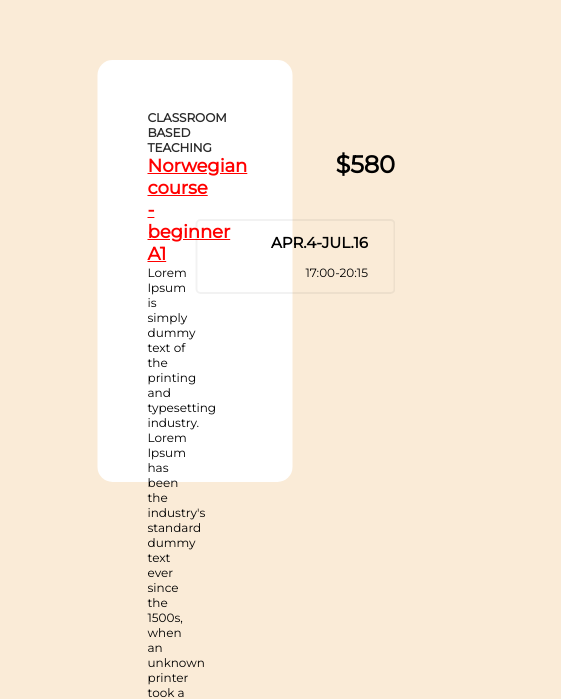
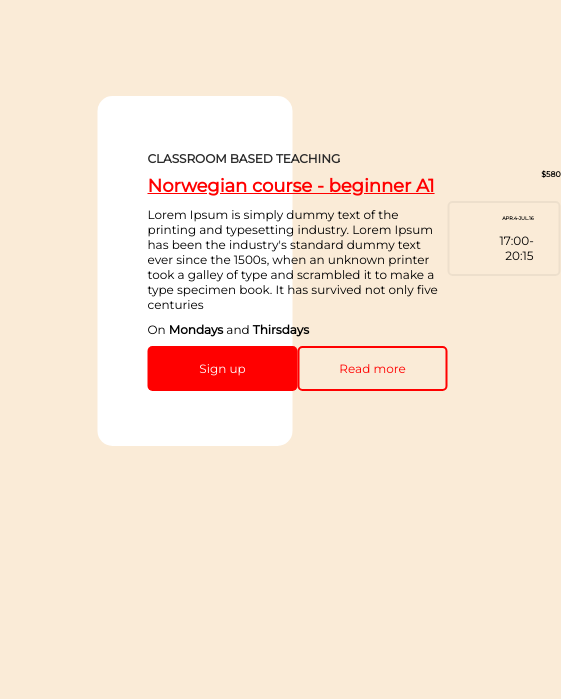
Before and after one commit to darkogoluza/simple-card, a plain HTML site: page index.html in a window 390 px wide. Shown: the part 151-850 px from the top of the page, 561 px wide, since content can reach past the window. Drawn offline with Linux system fonts and the light colour scheme.

Commit message:
Changed style.css (Card responsivnes)
Made the card more responsive but only in landscape mode

```diff
--- a/style.css
+++ b/style.css
@@ -12,7 +12,7 @@ body {
 .card {
   background-color: white;
   width: 50%;
-  height: 50vh;
+  height: 350px;
 
   position: absolute;
   top: 50%;
@@ -29,7 +29,7 @@ body {
 }
 
 .main-section {
-  width: 50%;
+  width: 350px;
 
   display: flex;
   flex-direction: column;
@@ -89,14 +89,14 @@ body {
 
 .card-price {
   font-weight: bold;
-  font-size: 2em;
+  font-size: 2vw;
   text-align: right;
   margin-bottom: 20%;
   margin-top: 20%;
 }
 
 .card-date-time {
-  width: 200px;
+  padding-left: 50px;
   height: 75px;
   border: 2px solid rgba(0, 0, 0, 0.05);
   border-radius: 5px;
@@ -111,5 +111,5 @@ body {
 
 .card-date {
   font-weight: bold;
-  font-size: 1.25em;
+  font-size: 1.25vw;
 }
```
